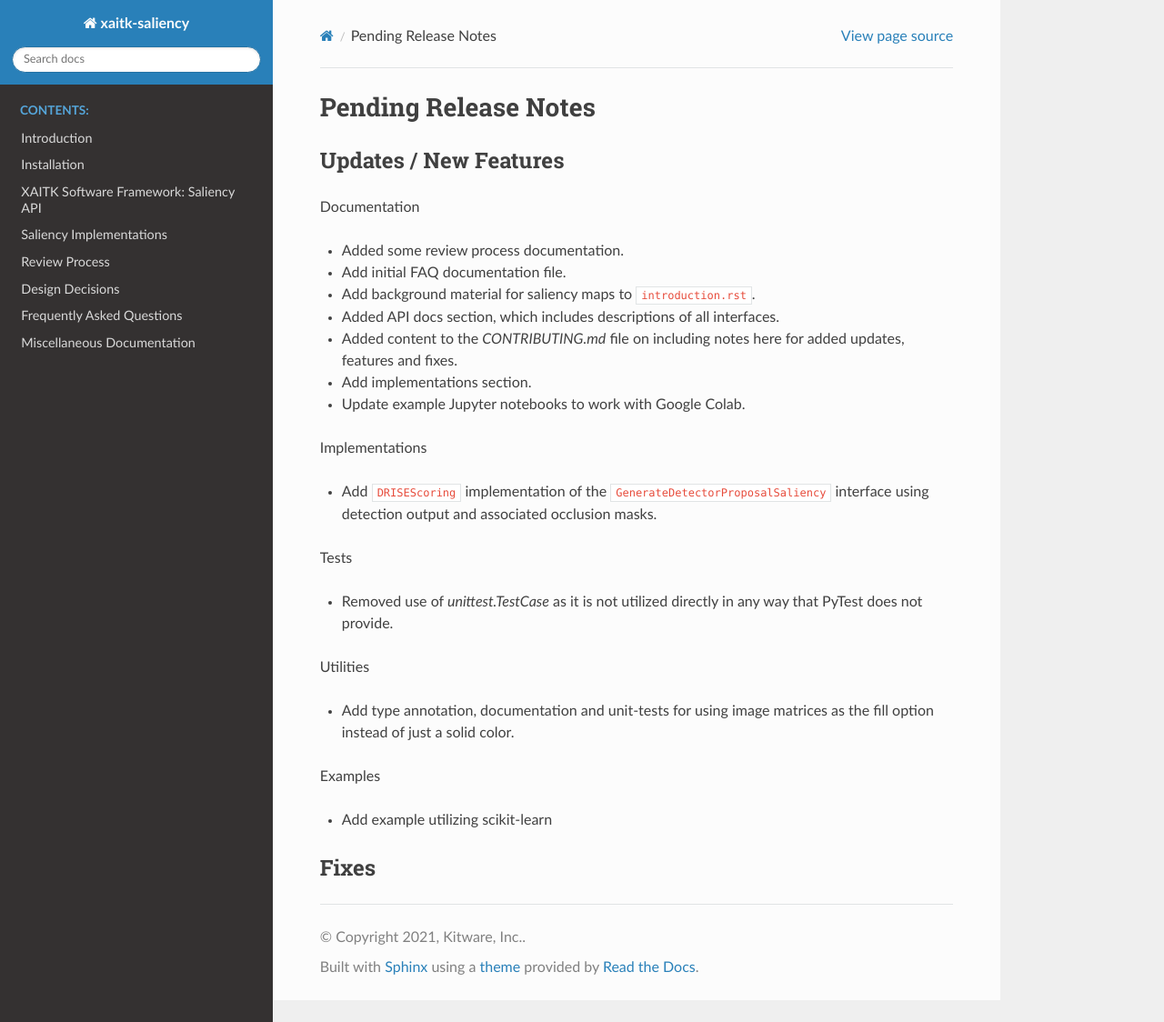
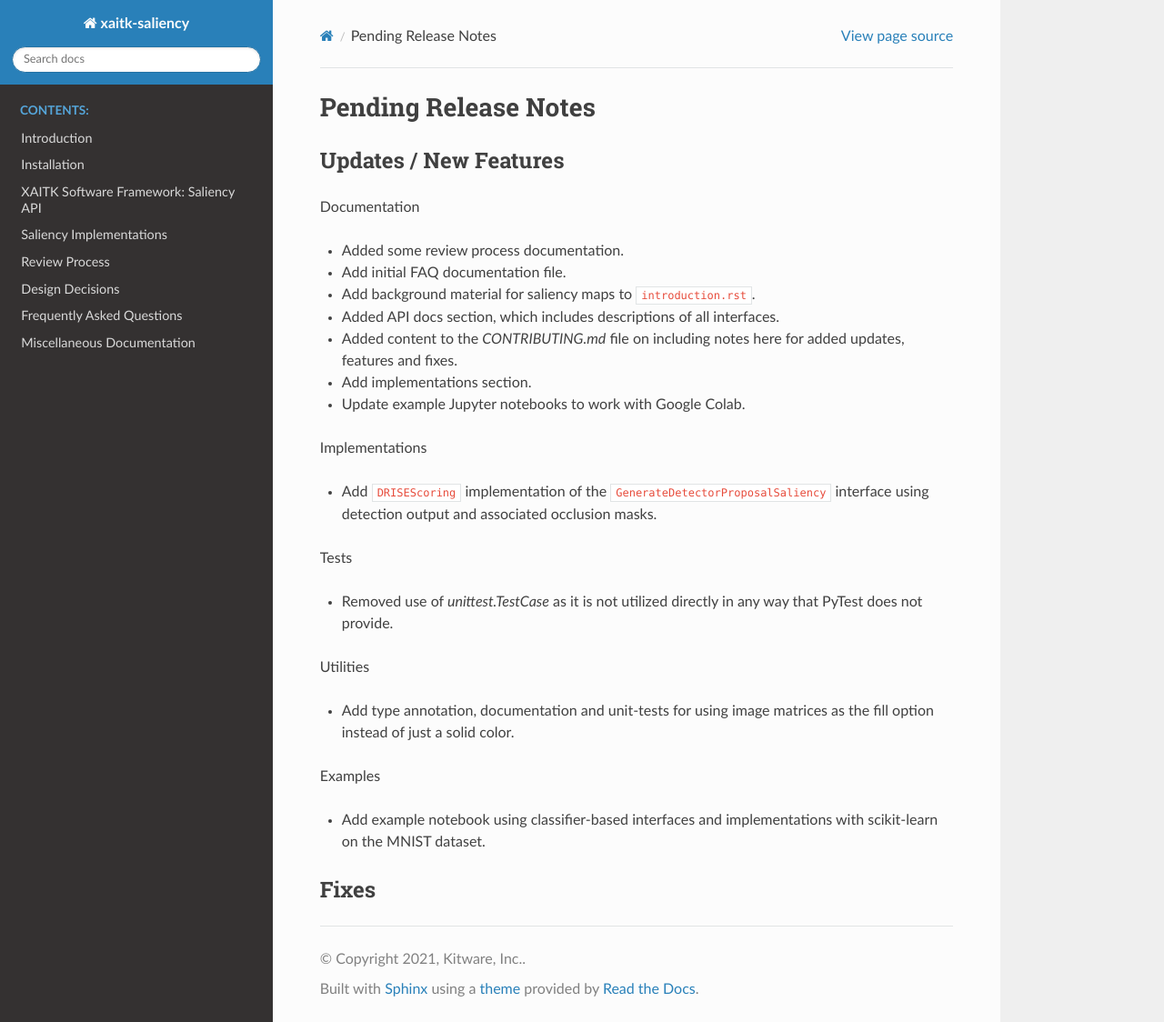
Before and after one commit to XAITK/xaitk-saliency, a Sphinx documentation site: the page built from docs/release_notes/pending_release.rst, in a window 1280 px wide and 1124 px high. Shown: the whole window at 91% size. Built offline with Sphinx 7.4.7 and the Read the Docs theme 2.0.0, drawn with Linux system fonts in a browser that asks for light colours; pages that are not in the unit, such as notebooks, are missing from menus.

Commit message:
Add detail to pending release note

```diff
--- a/docs/release_notes/pending_release.rst
+++ b/docs/release_notes/pending_release.rst
@@ -39,7 +39,8 @@ Utilities
 
 Examples
 
-* Add example utilizing scikit-learn
+* Add example notebook using classifier-based interfaces and implementations
+  with scikit-learn on the MNIST dataset.
 
 Fixes
 -----
```
